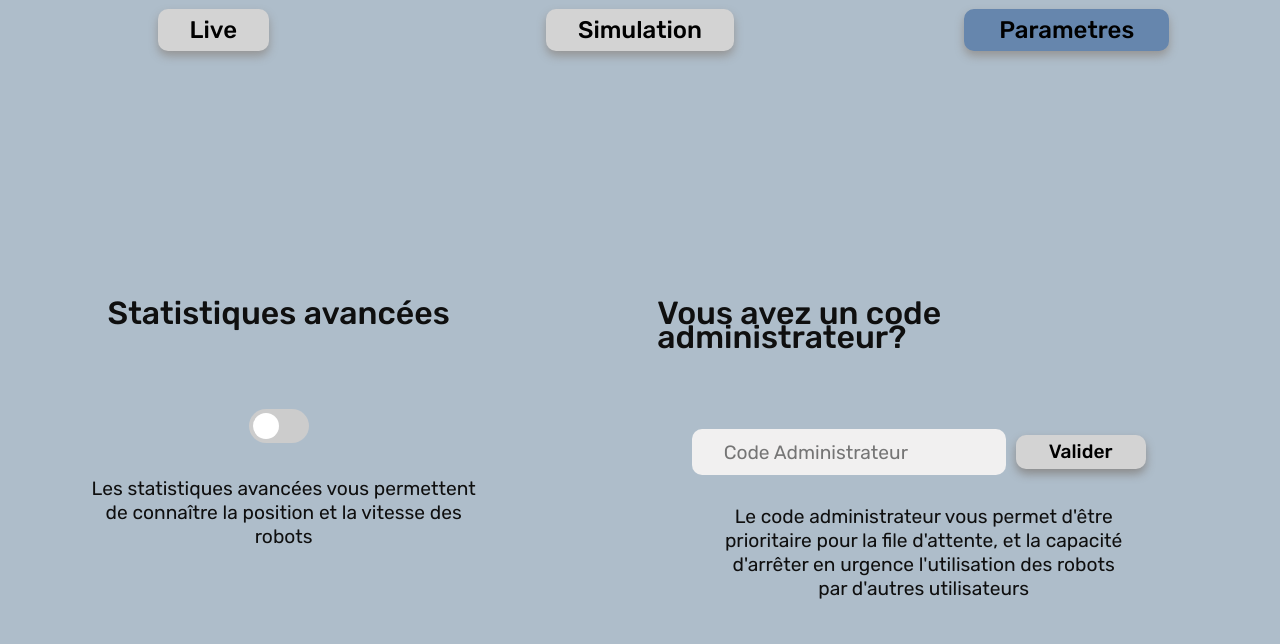
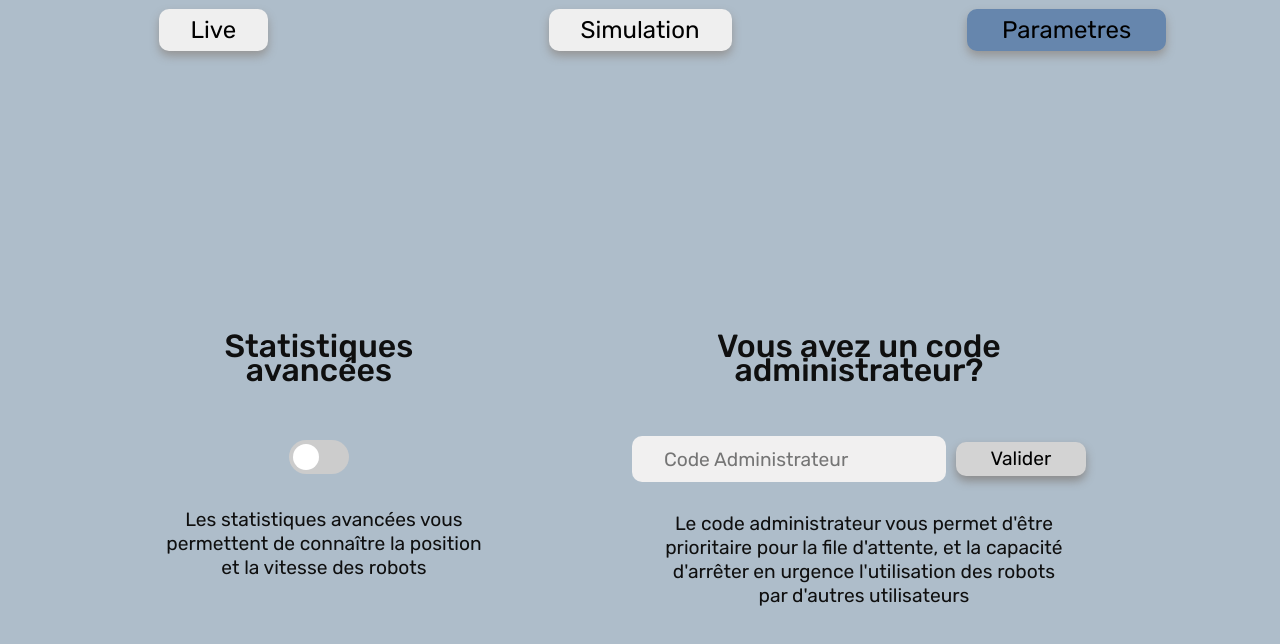
Before and after one commit to theoFromArdeche/Stage2A, a Vue app in the folder application/: page /simulation in a window 1280 px wide. Both pictures are taken after a click on the button "Parametres". Shown: the top 644 px of the page. Built offline with nearby package versions, Linux system fonts and the light colour scheme.

Commit message:
structure parametres

```diff
--- a/application/src/renderer/src/styles/app.css
+++ b/application/src/renderer/src/styles/app.css
@@ -1,17 +1,16 @@
 @font-face {
   font-family: 'gfont_rubik_regular';
   src: url('../assets/fonts/Rubik/static/Rubik-Regular.ttf');
-  font-weight: 400;
 }
 
 @font-face {
   font-family: 'gfont_rubik_medium';
   src: url('../assets/fonts/Rubik/static/Rubik-Medium.ttf');
-  font-weight: 500;
 }
 
 :root {
   font-family: 'gfont_rubik_regular', sans-serif;
+  font-weight: 300;
   font-size: 16px;
   line-height: 24px;
   user-select: none;
@@ -41,7 +40,7 @@ body {
 }
 
 button {
-  font-family: 'gfont_rubik_medium', sans-serif;
+  font-family: 'gfont_rubik_regular', sans-serif;
   font-size: 24px;
   line-height: 24px;
 }
--- a/application/src/renderer/src/styles/parametres.css
+++ b/application/src/renderer/src/styles/parametres.css
@@ -1,13 +1,15 @@
 #container_params {
-  position: relative;
+  position: absolute;
+  top: 50%;
+  left: 50%;
+  transform: translate(-50%, -50%);
   display: flex;
-  height: 100%;
-  width: 100%;
   flex-direction: row;
-  align-items: center;
   justify-content: center;
+  align-items: start;
+  width: 75%;
+  gap: 120px;
   box-sizing: border-box;
-  padding-top: 50px;
   user-select: text;
   font-family: 'gfont_rubik_regular', sans-serif;
 
@@ -99,22 +101,21 @@ input:checked+.slider:before {
   transition: all 0.4s;
 }
 
-#box_stats {
+#box_stats, .box_wrapper {
   display: flex;
   width: fit-content;
   min-width: 200px;
   flex-direction: column;
-  padding: 10px;
   /*border: solid;
   border-color: rgb(148, 86, 10);
-  */align-items: center;
+  */
+  align-items: center;
   justify-content: center;
-  padding-bottom: 70px;
+  text-align: center;
   font-size: 1.2rem;
 }
 
-#box_admin {
-  margin-bottom: 8px;
+#box_admin, .box_wrapper {
   font-family: 'gfont_rubik_regular', sans-serif;
   font-size: 1.2rem;
   align-items: center;
@@ -122,9 +123,18 @@ input:checked+.slider:before {
   display: flex;
   width: fit-content;
   flex-direction: column;
-  padding: 10px;
+  text-align: center;
   /*border: solid;
   border-color: rgb(61, 146, 40);*/
+}
+
+#box_admin, #box_wrapper {
+  position: relative;
+}
+
+.box_wrapper {
+  position: absolute;
+  top: 80%;
 }
 
 .elt_admin {
@@ -161,10 +171,6 @@ button:active {
   transition: 0.05s;
 }
 
-.box {
-  margin-left: 80px;
-  margin-right: 80px;
-}
 
 .expl{
   max-width: 400px;
--- a/application/src/renderer/src/styles/topbar.css
+++ b/application/src/renderer/src/styles/topbar.css
@@ -36,7 +36,6 @@ button {
     box-shadow: 0px 5px 10px #959595;
     box-sizing: border-box;
     transition: 0.1s ease-in-out;
-    background-color: lightgray;
 }
 
 button:hover {
--- a/application/src/renderer/src/vues/Parametres.vue
+++ b/application/src/renderer/src/vues/Parametres.vue
@@ -7,6 +7,7 @@ import '../styles/parametres.css'
     <div id="container_params">
       <div id="box_stats" class="box">
         <span id="titre_stats" class="elt_stats"> Statistiques avancées</span>
+        <div class="box_wrapper">
           <label class="elt_stats " id="switch">
             <input type="checkbox">
             <span class="slider round"></span>
@@ -14,9 +15,11 @@ import '../styles/parametres.css'
           <span class="expl"> Les statistiques avancées vous permettent de connaître la position et la vitesse des
             robots </span>
         </div>
+      </div>
 
       <div id="box_admin" class="box">
         <label for="name" class="elt_admin" id="titre_admin">Vous avez un code administrateur?</label>
+        <div class="box_wrapper">
           <div id="form">
             <div class="elt_admin">
               <input type="text" class="form__input" id="name" placeholder="Code Administrateur" required="" />
@@ -28,4 +31,5 @@ import '../styles/parametres.css'
         </div>
       </div>
     </div>
+  </div>
 </template>
```
Lines whose indentation alone changed are shown as unchanged.
